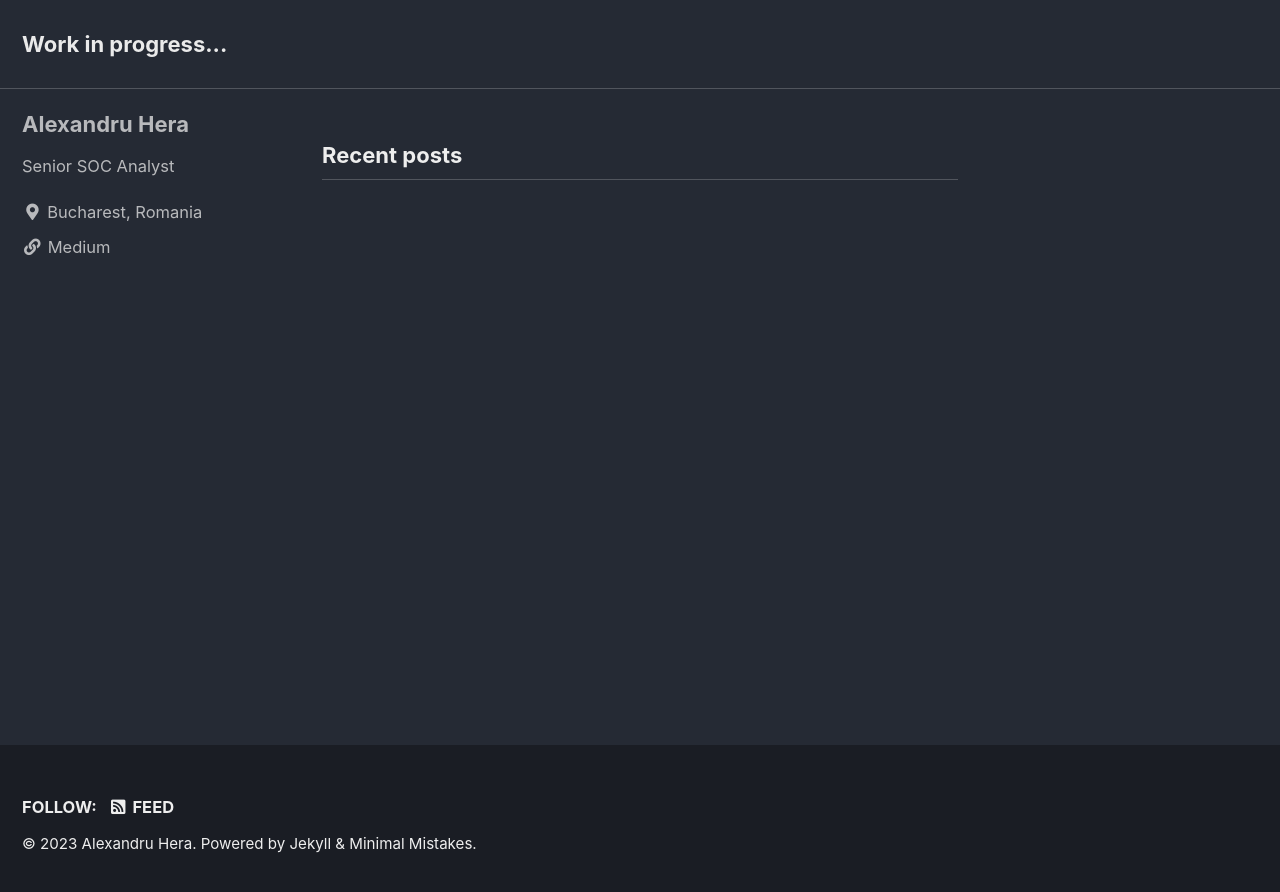
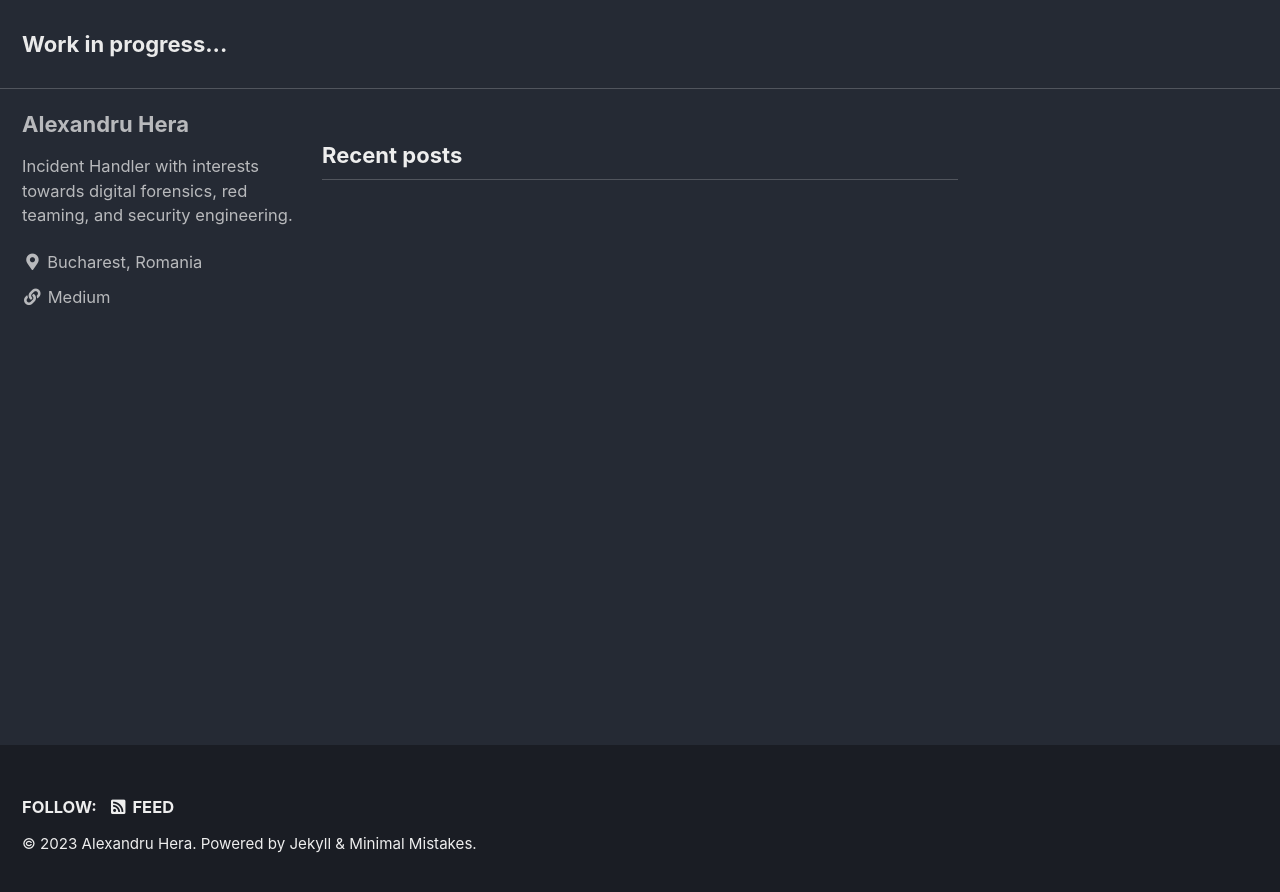
Before and after one commit to alexandruhera/alexandruhera.github.io, a Jekyll site: the page built from index.html, in a window 1280 px wide. Shown: the top 892 px of the page. Built offline with Jekyll 4.4.1, drawn with Linux system fonts in a browser that asks for light colours; cached includes are drawn as plain includes; the list of posts is cut into pages by our own code.

Commit message:
Update _config.yml

```diff
--- a/_config.yml
+++ b/_config.yml
@@ -106,7 +106,7 @@ analytics:
 author:
   name             : "Alexandru Hera"
   avatar           : # path of avatar image, e.g. "/assets/images/bio-photo.jpg"
-  bio              : "Senior SOC Analyst"
+  bio              : "Incident Handler with interests towards digital forensics, red teaming, and security engineering."
   location         : "Bucharest, Romania"
   email            :
   links:
```
